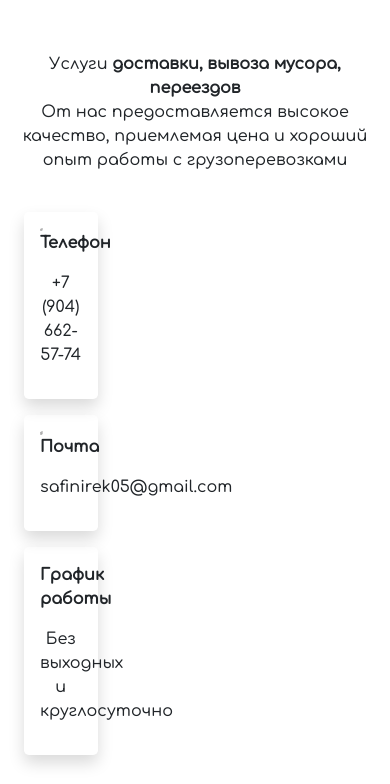
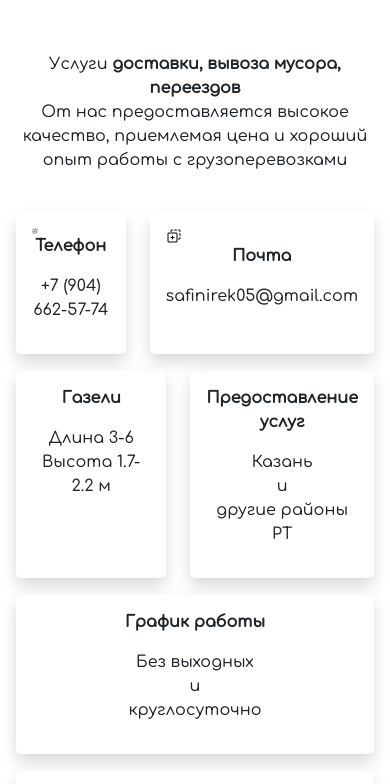
Before and after one commit to Tanexc/Buisness_card_of_delivery, a Flask app: page / in a window 390 px wide. Shown: the top 784 px of the page. Run offline with Flask 2, Linux system fonts and the light colour scheme; some libraries are stand-ins or nearby versions.

Commit message:
edit contacts

```diff
--- a/static/css/main.css
+++ b/static/css/main.css
@@ -6,9 +6,17 @@ main {
     border-radius: 50%;
 }
 
+.container-image {
+  height: fit-content;
+}
+
 .copy-icon:active {
     animation-name: clck;
     animation-duration: 0.3s;
+}
+
+.card-info-container {
+  min-height: 100%;
 }
 
 @keyframes clck {
--- a/templates/contacts.html
+++ b/templates/contacts.html
@@ -9,9 +9,9 @@
     </div>
 
     <div class="container-info row-auto p-1">
-        <div class="container-contacts col-3 p-2">
+        <div class="container-contacts row py-2">
             <div class="contact-card col py-2">
-                <div class="rounded-3 p-3 shadow">
+                <div class="card-info-container rounded-3 p-3 shadow">
                     <div class="copy-icon col-1" onclick="copy('+7 (904) 662-57-74')"><img src="{{url_for('static', filename='images/duplicate.png')}}" width="100%"></div>
                     <p align="center">
                         <b>Телефон</b>
@@ -23,7 +23,7 @@
             </div>
 
             <div class="contact-card col py-2">
-                <div class="rounded-3 p-3 shadow">
+                <div class="card-info-container rounded-3 p-3 shadow">
                     <div class="copy-icon col-1" onclick="copy('safinirek05@gmail.com')"><a class="click-a"></a><img src="{{url_for('static', filename='images/duplicate.png')}}" width="100%"></div>
                     <p align="center">
                         <b>Почта</b>
@@ -35,42 +35,7 @@
             </div>
 
             <div class="contact-card col py-2">
-                <div class="rounded-3 p-3 shadow">
-                    <p align="center">
-                        <b>График работы</b>
-                    </p>
-                    <p align="center" id="timetable">
-                        Без выходных<br>и<br>круглосуточно
-                    </p>
-                </div>
-            </div>
-
-
-        </div>
-
-        <div class="container-map col rounded-2 d-flex">
-            <div class="p-3 col">
-                <iframe style="border:0;" allowfullscreen="" loading="lazy" referrerpolicy="no-referrer-when-downgrade" src="https://www.google.com/maps/embed?pb=!1m18!1m12!1m3!1d143543.95032221515!2d48.93322258277215!3d55.7954218880147!2m3!1f0!2f0!3f0!3m2!1i1024!2i768!4f13.1!3m3!1m2!1s0x415ead2b7caccd99%3A0x7fcb77b9b5ad8c65!2z0JrQsNC30LDQvdGMLCDQoNC10YHQvy4g0KLQsNGC0LDRgNGB0YLQsNC9!5e0!3m2!1sru!2sru!4v1661106444728!5m2!1sru!2sru" class="rounded-3" width="100%" height="100%"></iframe>
-            </div>
-
-        </div>
-
-        <div class="container-contacts col-3 p-2">
-
-            <div class="contact-card col py-2">
-                <div class="rounded-3 p-3 shadow">
-                    <p align="center">
-                        <b>Предоставление услуг</b>
-                    </p>
-                    <p align="center">
-                        Казань<br>
-                        и другие районы РТ
-                    </p>
-                </div>
-            </div>
-
-            <div class="contact-card col py-2">
-                <div class="rounded-3 p-3 shadow">
+                <div class="card-info-container rounded-3 p-3 shadow">
                     <p align="center">
                         <b>Газели</b>
                     </p>
@@ -82,15 +47,38 @@
             </div>
 
             <div class="contact-card col py-2">
-                <div class="rounded-3 p-2 shadow">
+                <div class="card-info-container rounded-3 p-3 shadow">
                     <p align="center">
-                        <b>Грузчики</b>
+                        <b>Предоставление услуг</b>
                     </p>
                     <p align="center">
-                        250 руб/час<br>
-                        минимальное время: 2 часа
+                        Казань<br>и<br>другие районы РТ
                     </p>
                 </div>
+            </div>
+
+            <div class="contact-card col py-2">
+                <div class="card-info-container rounded-3 p-3 shadow">
+                    <p align="center">
+                        <b>График работы</b>
+                    </p>
+                    <p align="center" id="timetable">
+                        Без выходных<br>и<br>круглосуточно
+                    </p>
+                </div>
+            </div>
+
+        </div>
+
+        <div class="container-image col rounded-3 d-flex shadow">
+            <div class="p-3 col">
+                <img class="rounded-3" width="100%" src="{{url_for('static', filename='images/dem-image.jpg')}}">
+            </div>
+
+        </div>
+        <div class="container-map col rounded-3 d-flex">
+            <div class="py-3 col">
+                <iframe style="border:0;" allowfullscreen="" loading="lazy" referrerpolicy="no-referrer-when-downgrade" src="https://www.google.com/maps/embed?pb=!1m18!1m12!1m3!1d143543.95032221515!2d48.93322258277215!3d55.7954218880147!2m3!1f0!2f0!3f0!3m2!1i1024!2i768!4f13.1!3m3!1m2!1s0x415ead2b7caccd99%3A0x7fcb77b9b5ad8c65!2z0JrQsNC30LDQvdGMLCDQoNC10YHQvy4g0KLQsNGC0LDRgNGB0YLQsNC9!5e0!3m2!1sru!2sru!4v1661106444728!5m2!1sru!2sru" class="rounded-3" width="100%" height="100%"></iframe>
             </div>
 
         </div>
```
Also changed, not shown: other parts of static/css/main.css (+19 -10 lines), static/images/dem-image.jpg (added).
